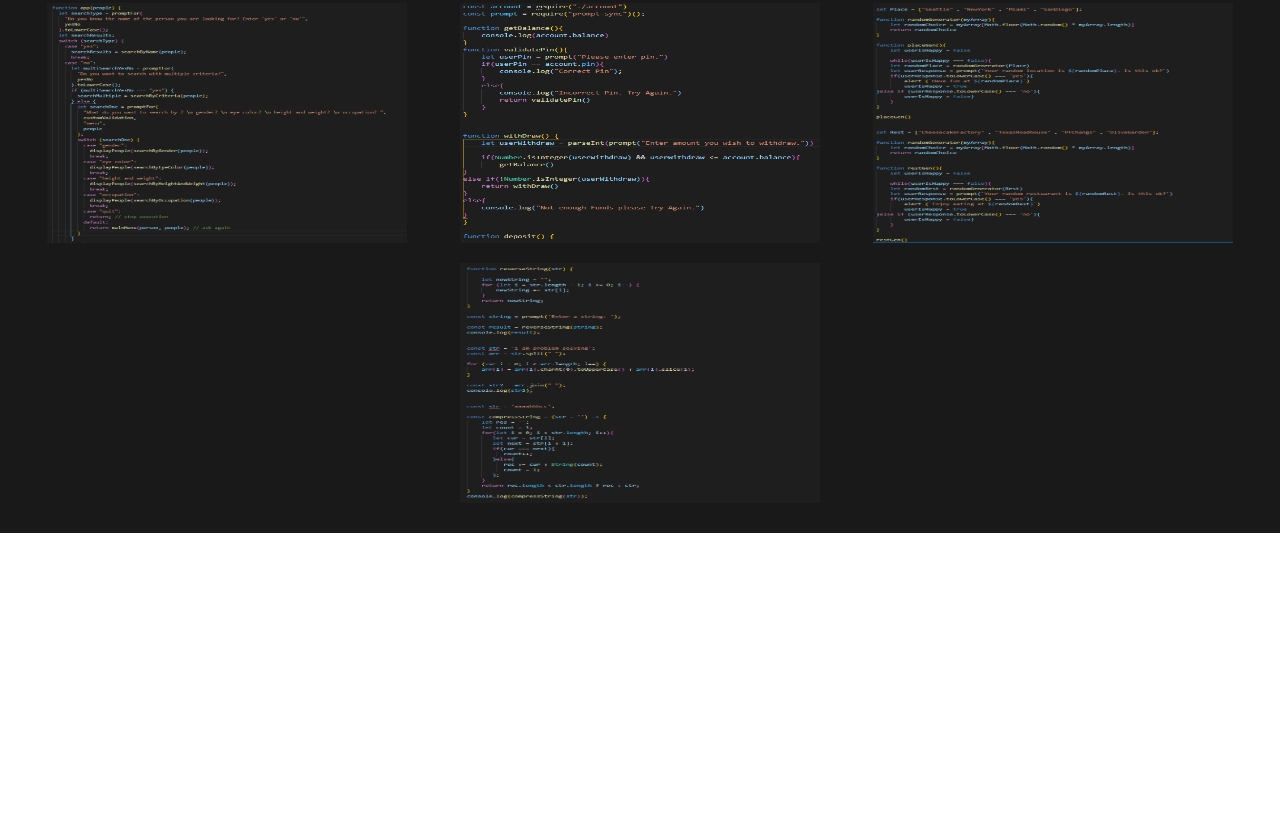
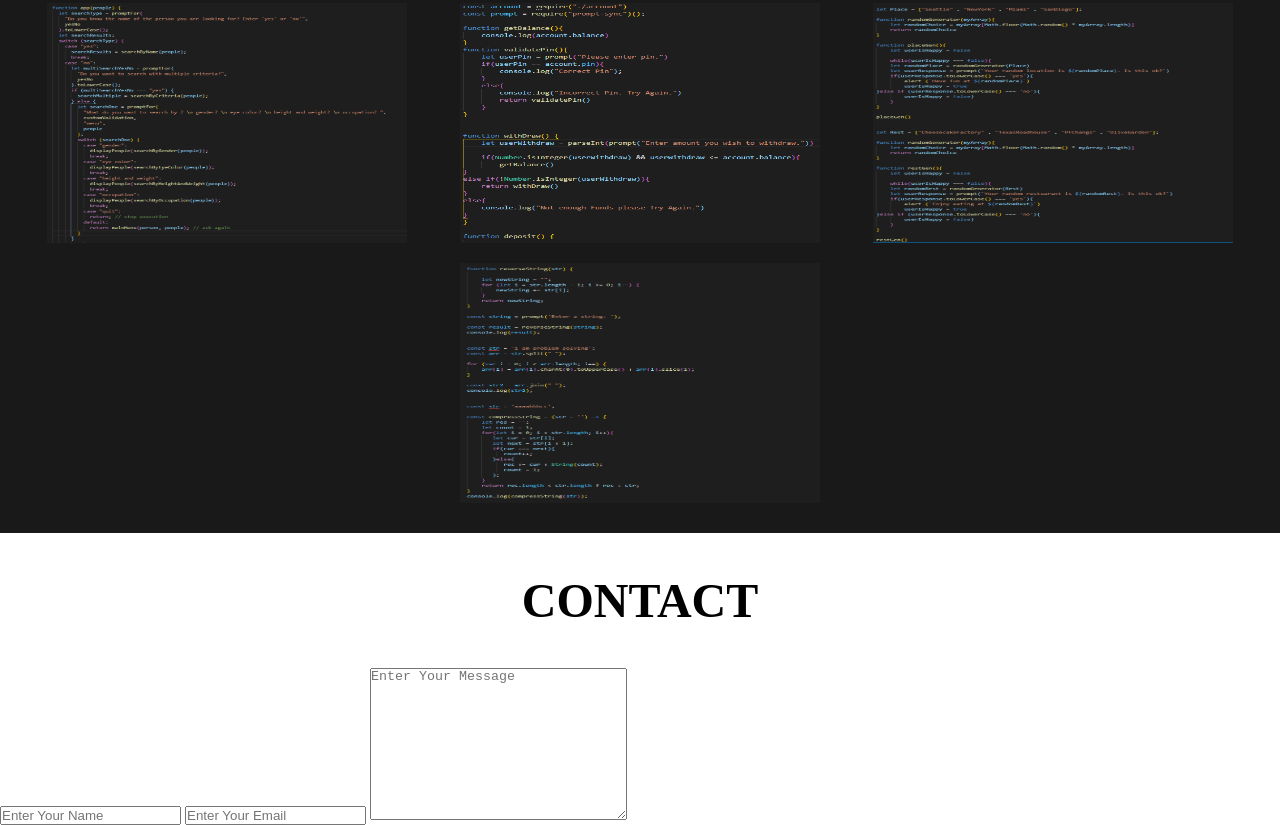
Before and after one commit to WilliamHagan808/WilliamHagan808.github.io, a plain HTML site: page index.html in a window 1280 px wide. Shown: the part 1553-2378 px from the top of the page. Before the commit the page ends 2086 px from the top, so only its background shows below. Drawn offline with Linux system fonts and the light colour scheme.

Commit message:
make contact code in html

```diff
--- a/index.html
+++ b/index.html
@@ -50,5 +50,17 @@
         <img src="problemsolving.png" alt="">
 </div>
     </section>
+
+    <section id="contact">
+      <h1 class="headings">CONTACT</h1>
+      <form action="" class="form">
+        <input type="text" name="name" class="input" placeholder="Enter Your Name">
+        <input type="email" name="email" class="input"
+        placeholder="Enter Your Email">
+        <textarea name="msg" id="msg" cols="30" rows="10"
+        placeholder="Enter Your Message"></textarea>
+      </form>
+    </section>
+
   </body>
 </html>
--- a/styles.css
+++ b/styles.css
@@ -130,3 +130,5 @@
     height: 240px;
     margin: 10px;
 }
+
+/*Contact*/
```
